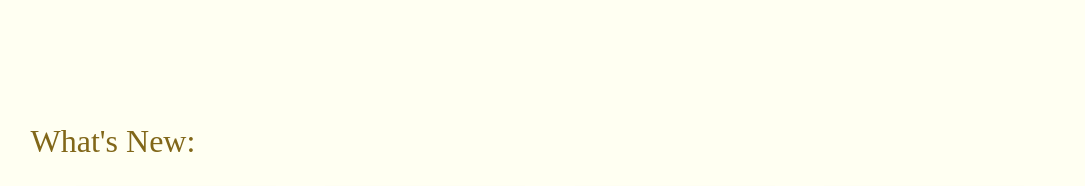
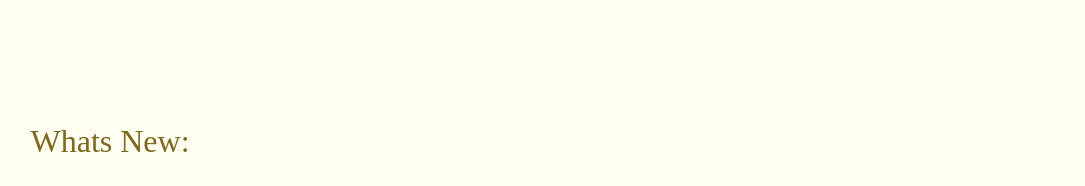
Before and after one commit to capstone-1231/elmwood-park, a Next.js app: page / in a window 1280 px wide. Shown: the part 980-1166 px from the top of the page, without its empty margins (90-1175 px from the left). Built offline with nearby package versions, Linux system fonts and the light colour scheme.

Commit message:
fixed errors in export

```diff
--- a/pages/amenities.js
+++ b/pages/amenities.js
@@ -21,7 +21,6 @@
       </header>
       <main>
       <Typography variant="h2" component="h2" color="secondary" sx={{ padding: '2rem 1rem', textAlign: 'center' }} >Amenities</Typography>
-      <Typography variant='h2' sx={{ width: '100%', padding: '1rem' }}>What's New</Typography>
       </main>
       <footer>
         <FooterNav />
--- a/pages/index.js
+++ b/pages/index.js
@@ -30,9 +30,7 @@
         bodyText="Elmwood Park Community League (EPCL) is a vibrant and active neighborhood organization located in the heart of Edmonton, Alberta, Canada. Founded with a mission to strengthen community bonds, enhance quality of life, and promote a sense of belonging among residents, EPCL has become an integral part of the Elmwood Park neighborhood. With a rich history dating back several decades, the league continues to evolve and adapt to meet the changing needs of its diverse and growing community. One of the primary functions of Elmwood Park Community League is to provide a space where residents can come together, share ideas, and collaborate on initiatives that benefit the entire neighborhood. Regular community meetings and events are organized to facilitate this engagement. These gatherings offer a platform for residents to voice their concerns, propose improvements, and work collectively on projects that enhance the area's livability."
       />
       <Container>
-        <Typography variant="h2" component="h2" gutterBottom>
-            What's New:
-          </Typography>
+        <Typography variant="h2" component="h2" gutterBottom>Whats New:</Typography>
       </Container>
         <HomeCards/>
         <CardCarousel/>
```
